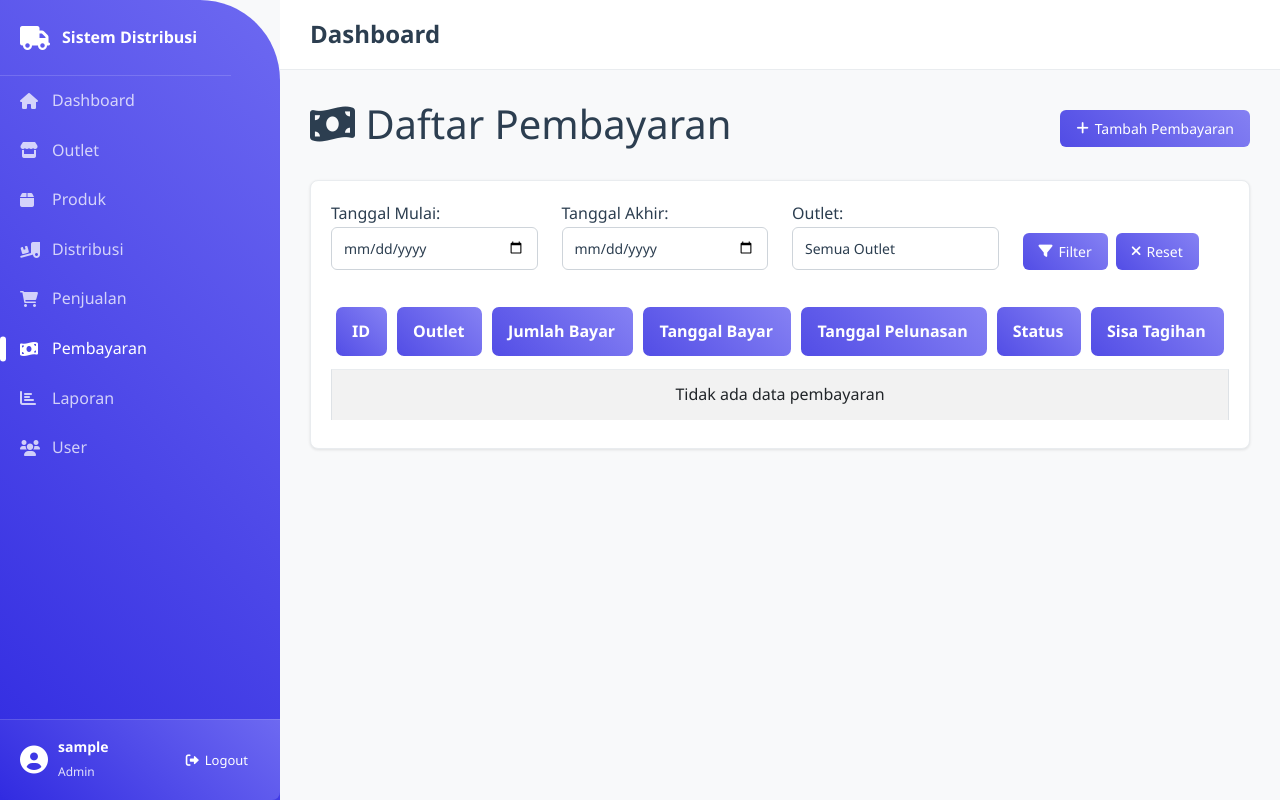
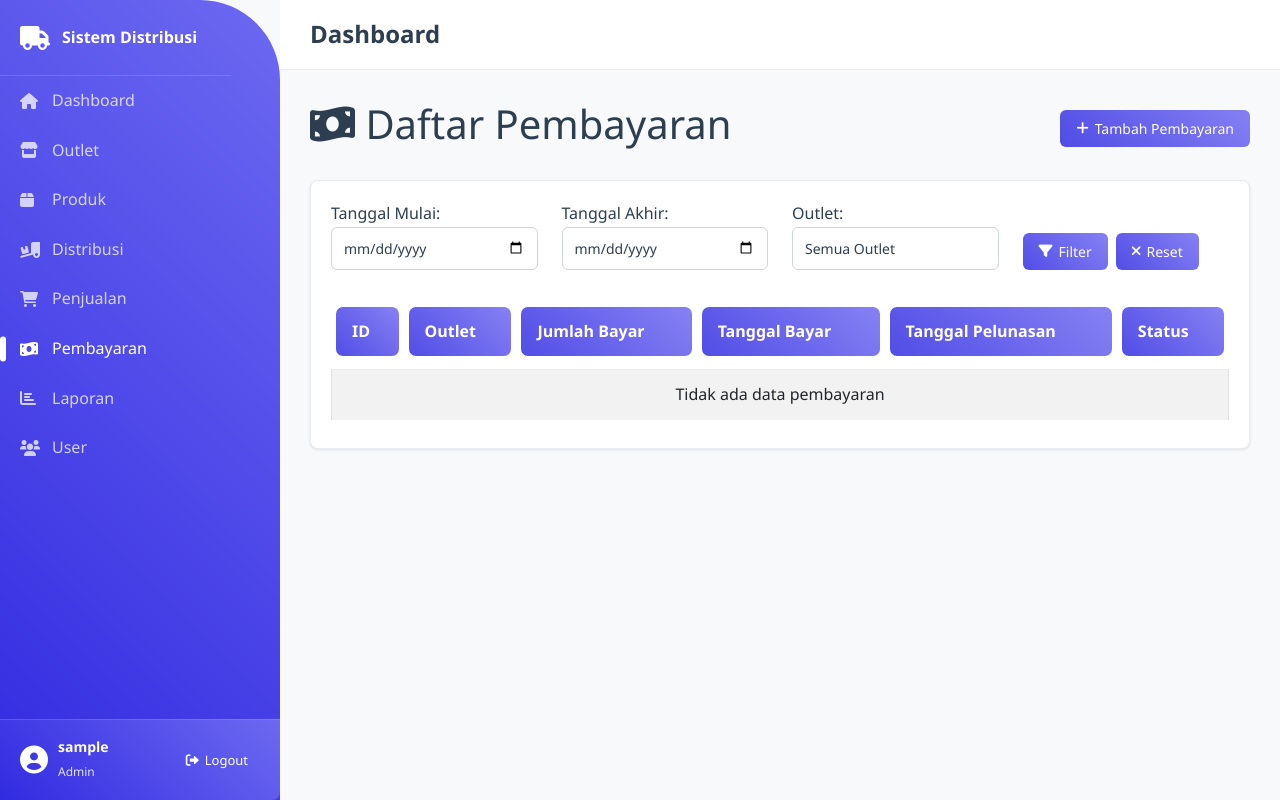
Before and after one commit to jmsleo/distribusiKreasiX, a Flask app: page /payment in a window 1280 px wide. Run offline with Flask 3, Linux system fonts and the light colour scheme; the visitor is signed in with stand-in values (Sample User, id 1); data that the repository does not hold is empty; some libraries are stand-ins or nearby versions.

Commit message:
[YOBELS UPDATE] [PUBLISH] fix design 1 #Thom

```diff
--- a/templates/index.html
+++ b/templates/index.html
@@ -184,7 +184,7 @@
                         </a>
                     </div>
                     <div class="col-md-3 mb-2">
-                        <a href="{{ url_for('distribution_add') }}" class="btn btn-warning w-100">
+                        <a href="{{ url_for('distribution_add') }}" class="btn btn-success w-100">
                             <i class="fas fa-truck me-2"></i>Distribusi Baru
                         </a>
                     </div>
--- a/templates/payment/list.html
+++ b/templates/payment/list.html
@@ -106,7 +106,7 @@
                                     <th>Tanggal Bayar</th>
                                     <th>Tanggal Pelunasan</th>
                                     <th>Status</th>
-                                    <th class="text-right">Sisa Tagihan</th>
+
                                 </tr>
                             </thead>
                             <tbody>
@@ -123,14 +123,6 @@
                                                 <span class="badge status-lunas">Lunas</span>
                                             {% else %}
                                                 <span class="badge status-belum">Sebagian</span>
-                                            {% endif %}
-                                        </td>
-                                        <td class="text-right">
-                                            {% set sisa_tagihan = outlet_balances.get(payment.outlet_id, 0) %}
-                                            {% if sisa_tagihan > 0 %}
-                                                <span class="badge status-belum">Rp {{ sisa_tagihan | number_format }}</span>
-                                            {% else %}
-                                                <span class="badge status-lunas">Lunas</span>
                                             {% endif %}
                                         </td>
                                     </tr>
```
